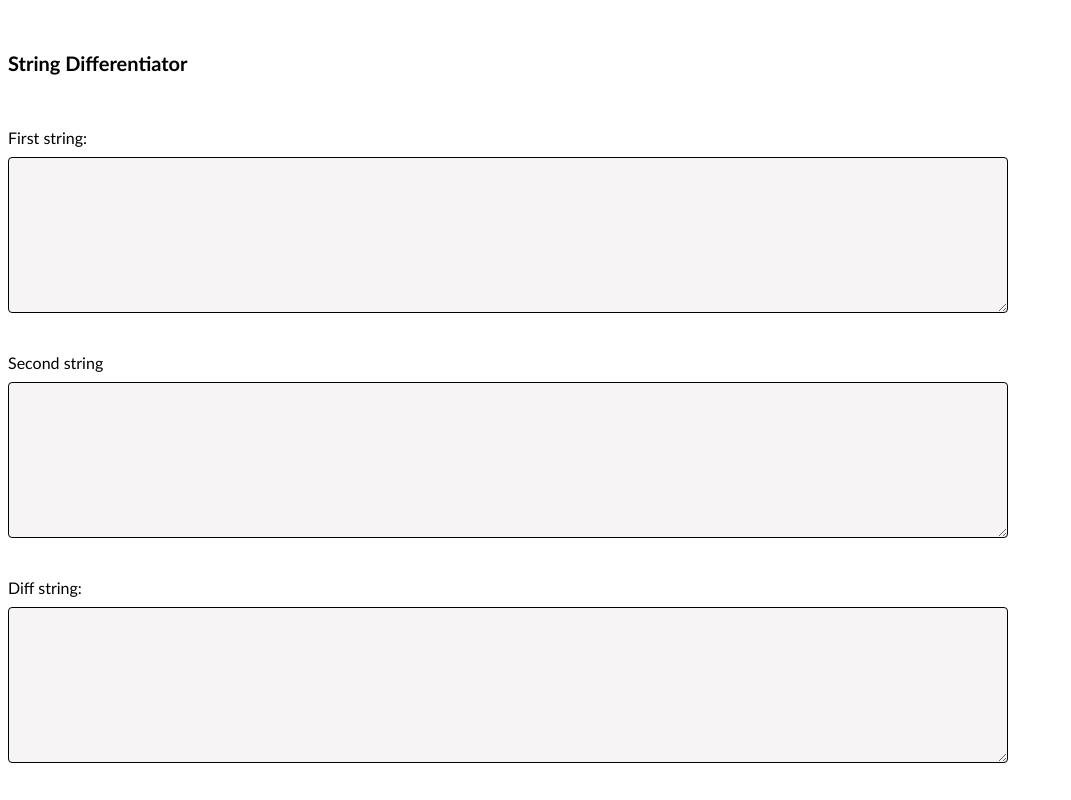
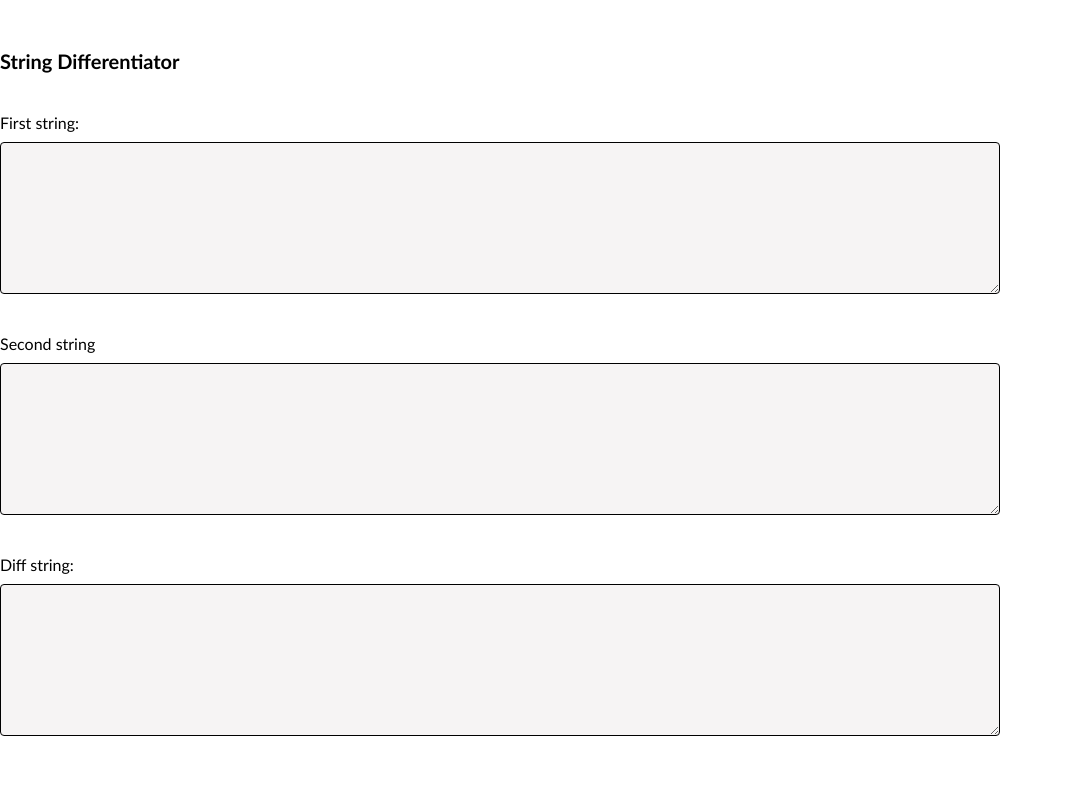
Before and after one commit to Lachicagladiadora/text-diff-tool, a React (Vite) app: page / in a window 1280 px wide. Shown: the whole page, without its empty margins (0-1071 px from the left). Built offline with nearby package versions, Linux system fonts and the light colour scheme.

Commit message:
style(index):style formatting

```diff
--- a/src/index.css
+++ b/src/index.css
@@ -1,3 +1,9 @@
+* {
+  padding: 0px;
+  margin: 0px;
+  box-sizing: border-box;
+}
+
 :root {
   font-family: "Gill Sans", "Gill Sans MT", Calibri, "Trebuchet MS", sans-serif;
   /* color: rgba(255, 255, 255, 0.87); */
```
